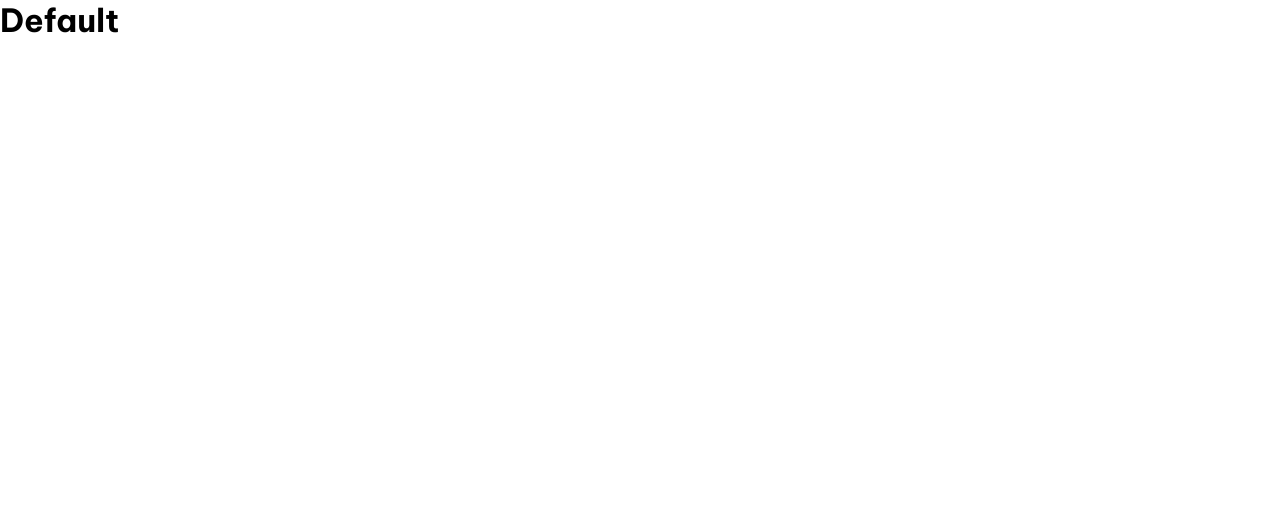
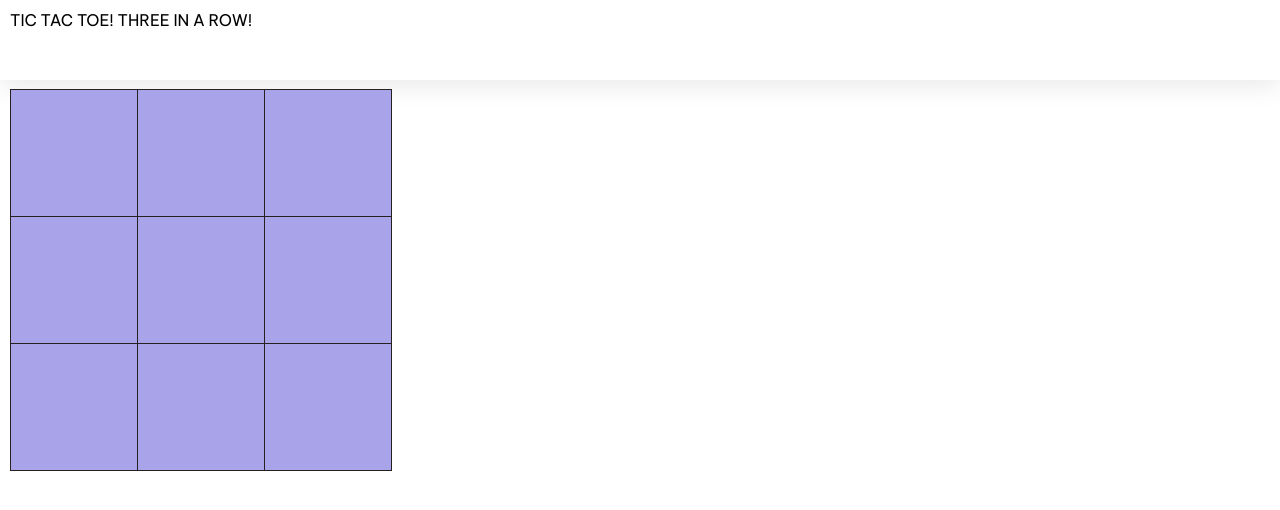
Before and after one commit to KaustubhDighe/tic-tac-toe, an Angular app: page / in a window 1280 px wide. Shown: the top 510 px of the page. Built offline with nearby package versions, Linux system fonts and the light colour scheme.

Commit message:
3x3 board layout added

```diff
--- a/src/app/app.component.ts
+++ b/src/app/app.component.ts
@@ -1,10 +1,21 @@
 import { Component } from '@angular/core';
+import { BoardComponent } from './board/board.component';
 
 @Component({
   selector: 'app-root',
   standalone: true,
-  imports: [],
-  template: `<h1>Default</h1>`,
+  imports: [
+    BoardComponent,
+  ],
+  template: `
+  <main>
+    <header class="brand-name">
+      TIC TAC TOE! THREE IN A ROW!
+    </header>
+    <section class="content">
+      <app-board></app-board>
+    </section>
+  </main>`,
   styleUrls: ['./app.component.css'],
 })
 export class AppComponent {
--- /dev/null
+++ b/src/app/board/board.component.css
@@ -0,0 +1,5 @@
+.board-row:after {
+    clear: both;
+    content: '';
+    display: table;
+  }
--- /dev/null
+++ b/src/app/board/board.component.ts
@@ -0,0 +1,35 @@
+import { Component } from '@angular/core';
+import { CommonModule } from '@angular/common';
+import { CellComponent } from '../cell/cell.component';
+
+@Component({
+  selector: 'app-board',
+  standalone: true,
+  imports: [
+    CommonModule,
+    CellComponent
+  ],
+  template: `
+    <section class="board">
+      <div class="board-row">
+        <app-cell> </app-cell>
+        <app-cell> </app-cell>
+        <app-cell> </app-cell>
+      </div>
+      <div class="board-row">
+        <app-cell> </app-cell>
+        <app-cell> </app-cell>
+        <app-cell> </app-cell>
+      </div>
+      <div class="board-row">
+        <app-cell> </app-cell>
+        <app-cell> </app-cell>
+        <app-cell> </app-cell>
+      </div>
+    </section>
+  `,
+  styleUrls: ['./board.component.css']
+})
+export class BoardComponent {
+
+}
--- /dev/null
+++ b/src/app/cell/cell.component.css
@@ -0,0 +1,14 @@
+.cell{
+    background: #a9a3e9;
+    border: 1px solid #262020;
+    float: left;
+    font-size: 24px;
+    font-weight: bold;
+    line-height: 34px;
+    height: 128px;
+    margin-right: -1px;
+    margin-top: -1px;
+    padding: 0;
+    text-align: center;
+    width: 128px;
+}
--- /dev/null
+++ b/src/app/cell/cell.component.ts
@@ -0,0 +1,26 @@
+import { Component } from '@angular/core';
+import { CommonModule } from '@angular/common';
+
+@Component({
+  selector: 'app-cell',
+  standalone: true,
+  imports: [CommonModule],
+  template: `
+    <button class="cell" (click) = "handleClick()">
+
+    </button>
+  `,
+  styleUrls: ['./cell.component.css']
+})
+export class CellComponent {
+  player: number;
+
+  constructor() {
+    this.player = 0;
+  }
+
+  handleClick() {
+    this.player = (this.player + 1) % 2;
+
+  }
+}
```
